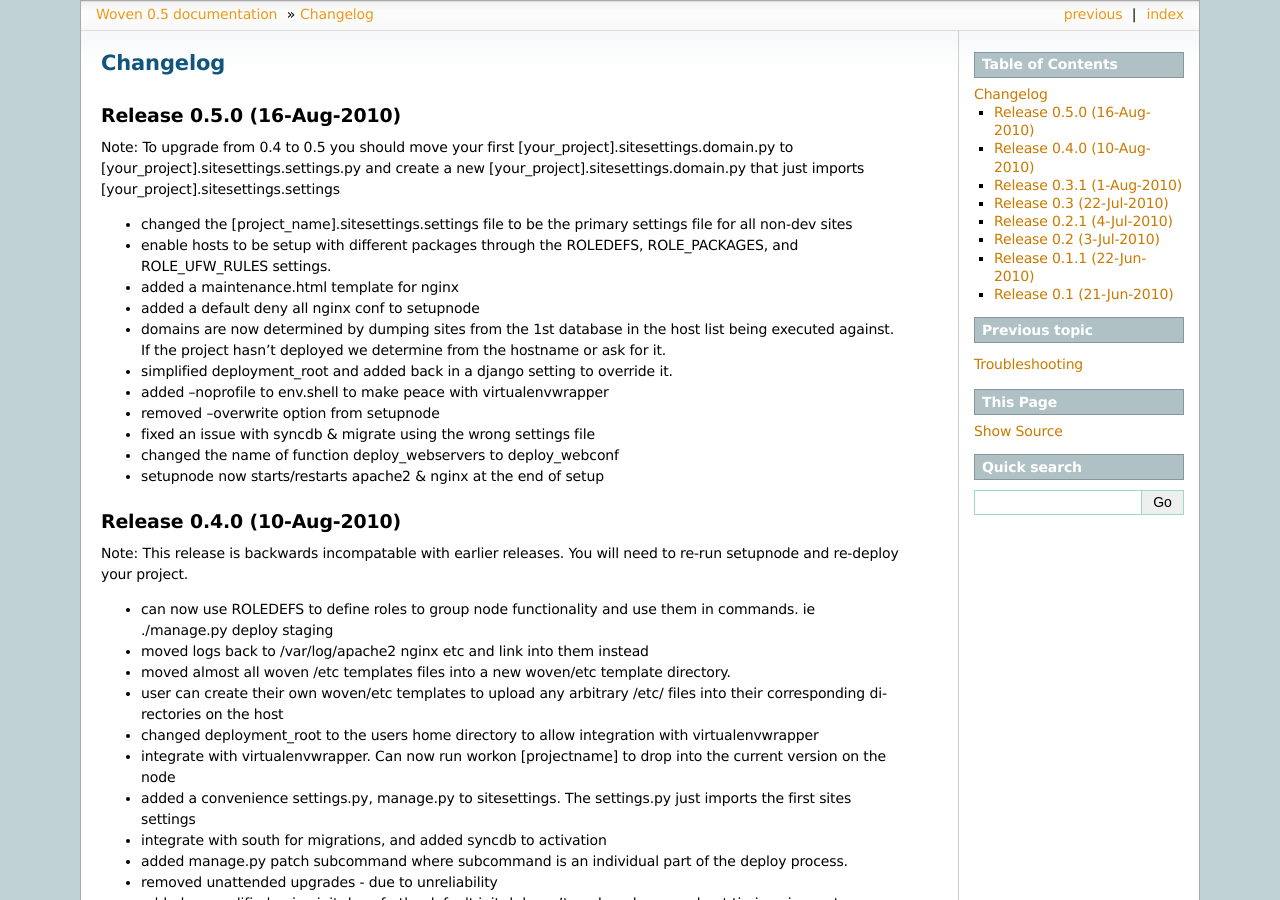
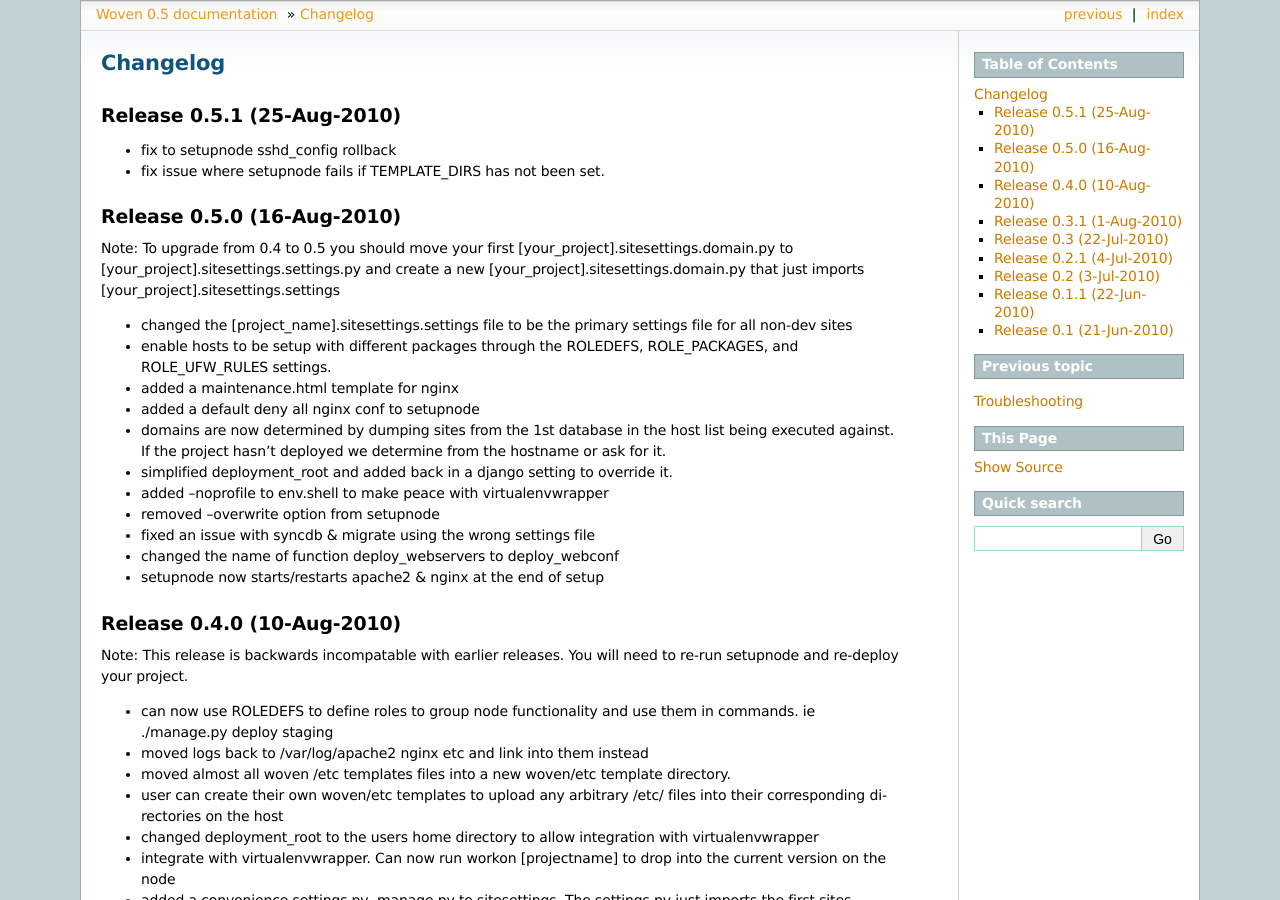
Before and after one commit to bretth/woven, a Sphinx documentation site: the page built from docs/changelog.rst, in a window 1280 px wide and 900 px high. Built offline with Sphinx 7.4.7, drawn with Linux system fonts in a browser that asks for light colours.

Commit message:
bump changelog

```diff
--- a/docs/changelog.rst
+++ b/docs/changelog.rst
@@ -1,6 +1,13 @@
 
 Changelog
 ==========
+
+Release 0.5.1 (25-Aug-2010)
+--------------------------------
+
+* fix to setupnode sshd_config rollback
+* fix issue where setupnode fails if TEMPLATE_DIRS has not been set.
+
 
 Release 0.5.0 (16-Aug-2010)
 ---------------------------------
```
